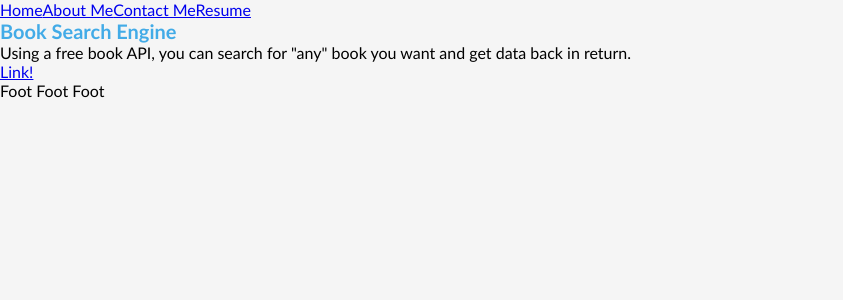
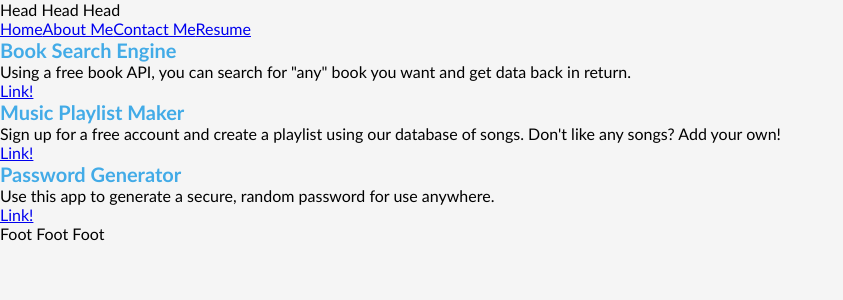
Before and after one commit to RCLobster/ethan-portfolio, a React (Vite) app: page / in a window 1280 px wide. Shown: the top 300 px of the page, without its empty margins (0-843 px from the left). Built offline with nearby package versions, Linux system fonts and the light colour scheme.

Commit message:
added two new projects to home page

```diff
--- a/src/App.jsx
+++ b/src/App.jsx
@@ -1,11 +1,13 @@
 import './App.css';
 import { Outlet } from 'react-router-dom';
+import Header from './components/Header';
 import Nav from './components/Nav';
 import Footer from './components/Footer';
 
 function App() {
   return (
     <div>
+      <Header />
       <Nav />
       <Outlet />
       <Footer />
--- a/src/components/Footer.jsx
+++ b/src/components/Footer.jsx
@@ -1,5 +1,5 @@
 export default function Footer() {
     return (
-        <div>Foot Foot Foot</div>
+        <div className="footer">Foot Foot Foot</div>
     );
 }
--- /dev/null
+++ b/src/components/Header.jsx
@@ -0,0 +1,5 @@
+export default function Header() {
+    return (
+        <div className="header">Head Head Head</div>
+    );
+}
--- a/src/pages/Home.jsx
+++ b/src/pages/Home.jsx
@@ -5,6 +5,8 @@ function Home() {
     return (
         <div>
             <Project url="https://rclobster.github.io/team-MEC-project-1/" title="Book Search Engine" description={`Using a free book API, you can search for "any" book you want and get data back in return.`}/>
+            <Project url="https://safe-springs-25038-3254cd47c218.herokuapp.com/" title="Music Playlist Maker" description={`Sign up for a free account and create a playlist using our database of songs. Don't like any songs? Add your own!`} />
+            <Project url="https://rclobster.github.io/password-generator/" title="Password Generator" description={`Use this app to generate a secure, random password for use anywhere.`} />
         </div>
     )
 };
```
